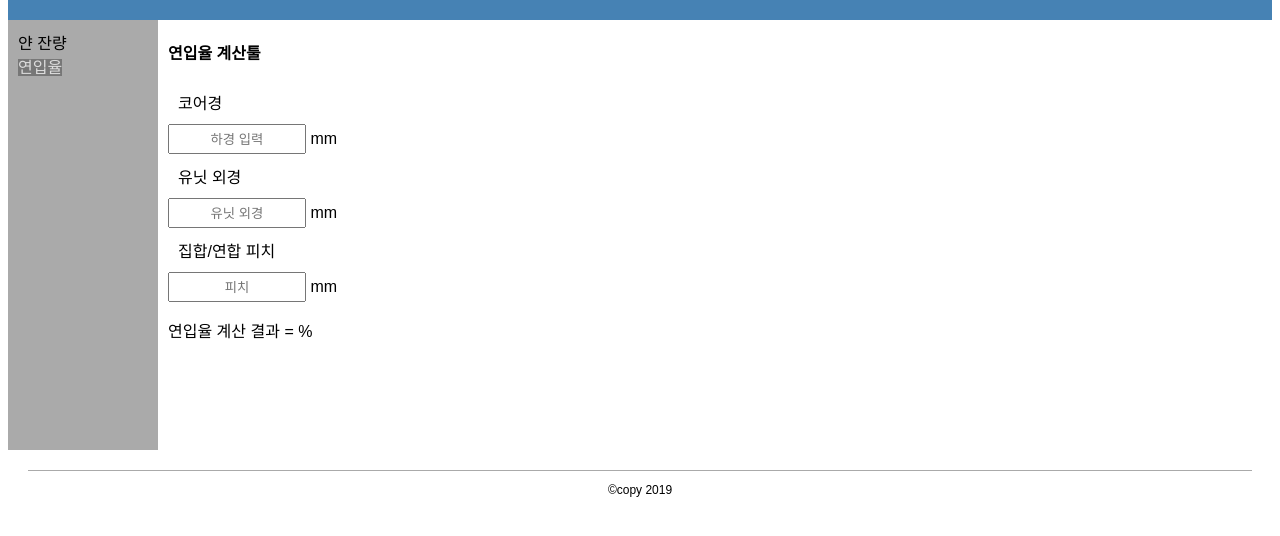
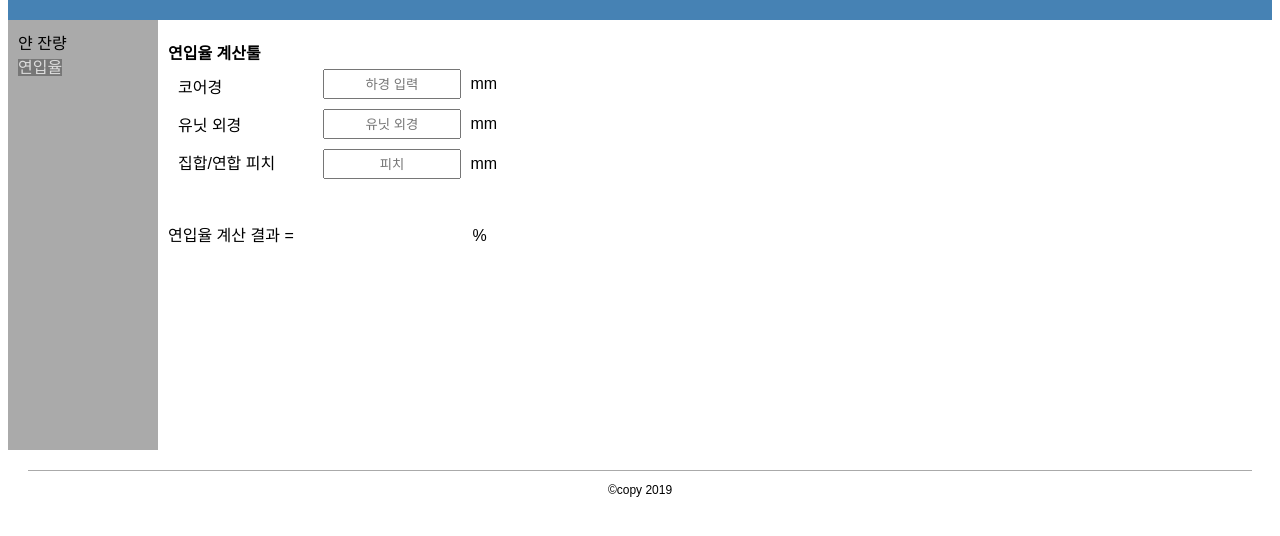
Before and after one commit to lenadorer/LS_tools, a plain HTML site: page 3.html in a window 1280 px wide. Shown: the part 72-608 px from the top of the page. Drawn offline with Linux system fonts and the light colour scheme; a web font is replaced by a local one.

Commit message:
정렬 개선

```diff
--- a/3.html
+++ b/3.html
@@ -26,16 +26,28 @@
         <!-- nav -->
         <div class="content">
           <span style="font-weight:bold">연입율 계산툴</span>
+          <div class="연입율">
+            <div style="padding:5px;">
+              <div class="입력제목" >
+                코어경
+              </div>
+              <div class="입력제목">
+                유닛 외경
+              </div>
+              <div class="입력제목">
+                집합/연합 피치
+              </div>
+              <br>
+
+            </div>
+            <div>
+            <input type="text" class="입력" id="코어" placeholder="하경 입력" onchange="연입율()" > mm<br>
+            <input type="text" class="입력" id="유닛" placeholder="유닛 외경" onchange="연입율()"> mm<br>
+            <input type="text" class="입력" id="피치" placeholder="피치" onchange="연입율()"> mm<br>
+            </div>
+          </div>
           <p>
-            <label>코어경</label>
-            <input type="text" style="width: 130px;height:24px;text-align:center;" id="코어" placeholder="하경 입력" onchange="연입율()" > mm<br>
-            <label>유닛 외경</label>
-            <input type="text" style="width: 130px;height:24px;text-align:center;" id="유닛" placeholder="유닛 외경" onchange="연입율()"> mm<br>
-            <label>집합/연합 피치</label>
-            <input type="text" style="width: 130px;height:24px;text-align:center;" id="피치" placeholder="피치" onchange="연입율()"> mm<br>
-        </p>
-          <p>
-            연입율 계산 결과 = <span id="결과"></span> %<br>
+            연입율 계산 결과 = <span style="display:inline-block;width:170px;text-align:center;" id="결과"></span> %<br>
           </p>
         </div>
       </div>
--- a/css/master2.css
+++ b/css/master2.css
@@ -67,7 +67,19 @@ a { /* a is selector for a tag*/
 	color:black; /* property and value */
 }
 
-label {
-	padding : 10px;
-	display: block;
+.연입율 {
+display : grid;
+grid-template-columns: 150px 1fr;
 }
+.입력제목 {
+	vertical-align: middle;
+	line-height:28px;
+	padding:5px;
+}
+
+.입력 {
+	width: 130px;
+	height:24px;
+	text-align:center;
+	margin :5px;
+}
```
Also changed, not shown: 2.html (+1 -1 lines).
